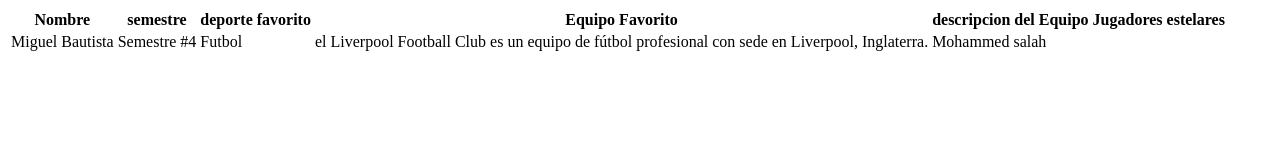
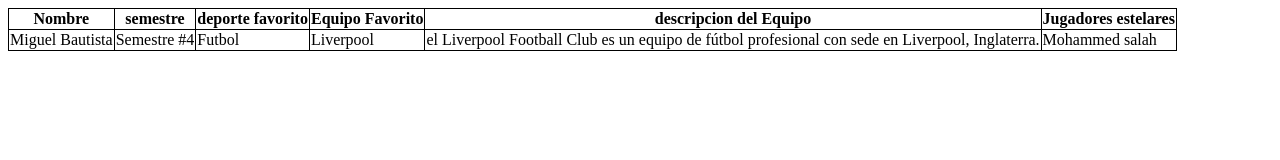
Before and after one commit to Mbautista13/Taller, a plain HTML site: page index.html in a window 1280 px wide. Drawn offline with Linux system fonts and the light colour scheme.

Commit message:
estructure la informacion en forma de una tabla

```diff
--- a/index.html
+++ b/index.html
@@ -4,6 +4,13 @@
     <meta charset="UTF-8">
     <meta name="viewport" content="width=device-width, initial-scale=1.0">
     <title>Taller buenas practicas</title>
+
+    <style>
+        table, th, td{
+            border: 1px solid black;
+            border-collapse: collapse;
+        }
+    </style>
 </head>
 <body>
     <table>
@@ -19,6 +26,7 @@
             <td>Miguel Bautista</td>
             <td>Semestre #4</td>
             <td>Futbol</td>
+            <td>Liverpool</td>
             <td>el Liverpool Football Club es un equipo de fútbol profesional con sede en Liverpool, Inglaterra.</td>
             <td>Mohammed salah</td>
 
```
